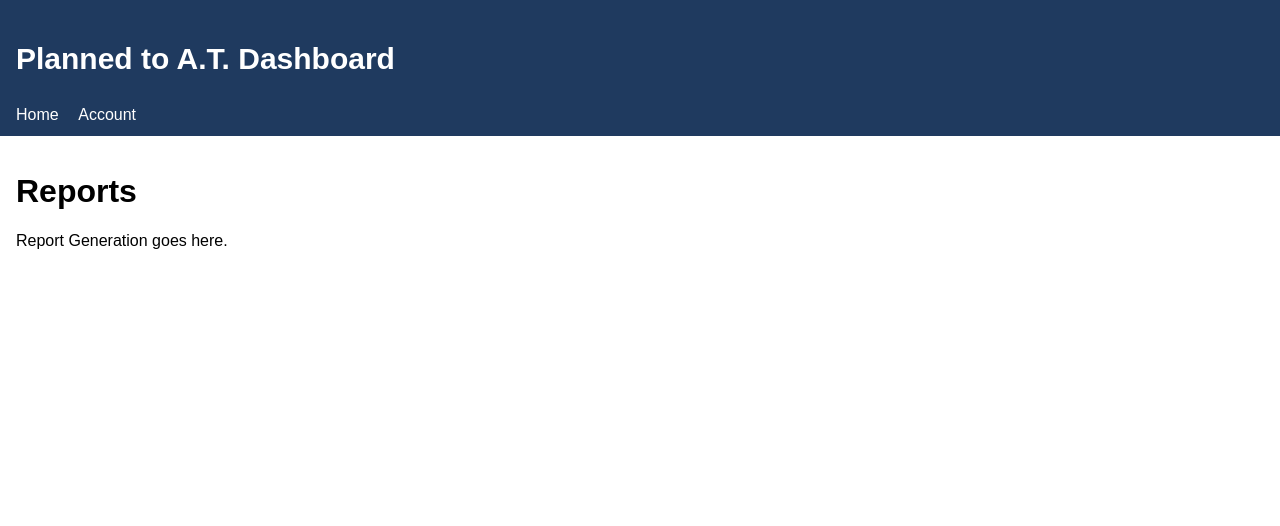
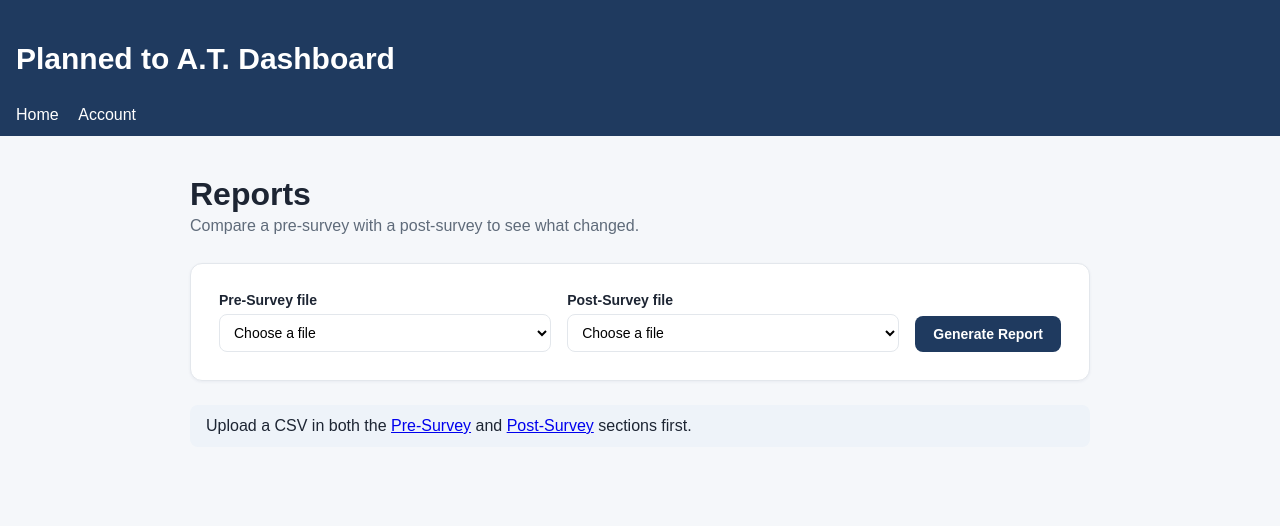
Before and after one commit to bnkramer222/OspreySolutions2026ProjectDeliverable, a Node server app: page /reports in a window 1280 px wide. Shown: the top 526 px of the page. Run offline with Node 20, Linux system fonts and the light colour scheme.

Commit message:
Styled and created report generation page

```diff
--- a/controllers/reportController.js
+++ b/controllers/reportController.js
@@ -1,6 +1,27 @@
 // CONTROLLER - Report Generation (Joshua)
-const reportModel = require('../models/reportModel');
+const reportModel = require("../models/reportModel");
 
+// GET /reports?pre=file.csv&post=file.csv
 exports.index = (req, res) => {
-  res.render('reports/index', { title: 'Reports', reports: reportModel.getAll() });
+  const { pre, post } = req.query;
+  let report = null;
+  let error = null;
+
+  // Only build a report once both files are picked
+  if (pre && post) {
+    try {
+      report = reportModel.build(pre, post);
+    } catch (err) {
+      error = "Could not read those files. Make sure both are valid CSV files.";
+    }
+  }
+
+  res.render("reports/index", {
+    title: "Reports",
+    preFiles: reportModel.listCsvFiles("pre"),
+    postFiles: reportModel.listCsvFiles("post"),
+    selected: { pre, post },
+    report,
+    error,
+  });
 };
--- a/models/reportModel.js
+++ b/models/reportModel.js
@@ -1,7 +1,100 @@
 // MODEL - Report Generation (Joshua)
-// Holds data in memory for now. Swap for a database later.
-const reports = [];
+// Reads the CSV files uploaded in the Pre and Post sections and compares them.
+const fs = require("fs");
+const { parse } = require("csv-parse/sync");
+const fileModel = require("./fileModel");
+
+// Columns that describe the participant, not survey answers
+const INFO_COLUMNS = [
+  "participant_id",
+  "program",
+  "school",
+  "location",
+  "grade_level",
+  "cohort",
+  "survey_date",
+];
+
+// Read a CSV into rows like { participant_id: 'P001', quiz_score_out_of_10: '4', ... }
+function readCsv(type, name) {
+  const text = fs.readFileSync(fileModel.getPath(type, name));
+  return parse(text, {
+    columns: true,
+    skip_empty_lines: true,
+    bom: true,
+    trim: true,
+  });
+}
+
+// Numbers -> average, Yes/No -> % Yes, anything else -> skipped
+function summarize(rows, column) {
+  const values = rows
+    .map((r) => r[column])
+    .filter((v) => v !== undefined && v !== "");
+  if (values.length === 0) return null;
+
+  if (values.every((v) => !isNaN(Number(v)))) {
+    const nums = values.map(Number);
+    const total = nums.reduce((sum, v) => sum + v, 0);
+    return {
+      kind: "average",
+      value: total / nums.length,
+      max: Math.max(...nums),
+    };
+  }
+  if (values.every((v) => /^(yes|no)$/i.test(v))) {
+    const yes = values.filter((v) => /^yes$/i.test(v)).length;
+    return { kind: "percent", value: (yes / values.length) * 100, max: 100 };
+  }
+  return null;
+}
 
 module.exports = {
-  getAll: () => reports,
+  // CSV files in a section (Excel isn't supported yet)
+  listCsvFiles(type) {
+    return fileModel
+      .getAll(type)
+      .filter((f) => f.name.toLowerCase().endsWith(".csv"));
+  },
+
+  // Compare one pre file with one post file
+  build(preName, postName) {
+    const pre = readCsv("pre", preName);
+    const post = readCsv("post", postName);
+
+    // Survey questions = columns in both files that aren't participant info
+    const postColumns = Object.keys(post[0] || {});
+    const questions = Object.keys(pre[0] || {}).filter(
+      (c) => !INFO_COLUMNS.includes(c) && postColumns.includes(c),
+    );
+
+    const rows = questions
+      .map((column) => {
+        const before = summarize(pre, column);
+        const after = summarize(post, column);
+        if (!before || !after || before.kind !== after.kind) return null;
+        return {
+          column,
+          kind: before.kind,
+          pre: before.value,
+          post: after.value,
+          change: after.value - before.value,
+          scale: Math.max(before.max, after.max), // longest bar = highest value seen
+        };
+      })
+      .filter(Boolean);
+
+    // Participants who took both surveys
+    const preIds = new Set(pre.map((r) => r.participant_id));
+    const matched = post.filter((r) => preIds.has(r.participant_id)).length;
+
+    return {
+      preName,
+      postName,
+      preCount: pre.length,
+      postCount: post.length,
+      matched,
+      rows,
+    };
+  },
 };
--- a/package.json
+++ b/package.json
@@ -8,6 +8,7 @@
     "dev": "nodemon app.js"
   },
   "dependencies": {
+    "csv-parse": "^7.0.2",
     "ejs": "^3.1.10",
     "express": "^4.21.2",
     "multer": "^2.4.0"
--- /dev/null
+++ b/public/reports.css
@@ -0,0 +1,230 @@
+/* Styles for the Reports page only (Joshua) */
+.report-page {
+  --ink: #1d2533;
+  --muted: #5f6b7a;
+  --line: #e3e7ec;
+  --card: #ffffff;
+  --brand: #1f3a5f;
+  --pre: #86b6ef;
+  --post: #1c5cab;
+  --up: #1f7a4d;
+  --down: #b3261e;
+
+  max-width: 900px;
+  margin: 0 auto;
+  padding: 16px 0 48px;
+  color: var(--ink);
+}
+body {
+  background: #f5f7fa;
+}
+
+.report-page h1 {
+  margin: 8px 0 4px;
+}
+.subtitle {
+  margin: 0 0 28px;
+  color: var(--muted);
+}
+
+.report-card {
+  background: var(--card);
+  border: 1px solid var(--line);
+  border-radius: 12px;
+  padding: 28px;
+  margin-bottom: 24px;
+  box-shadow: 0 1px 3px rgba(31, 58, 95, 0.06);
+}
+
+/* File picker */
+.report-form {
+  display: flex;
+  flex-wrap: wrap;
+  gap: 16px;
+  align-items: flex-end;
+}
+.report-form label {
+  display: flex;
+  flex-direction: column;
+  gap: 6px;
+  font-size: 14px;
+  font-weight: 600;
+  flex: 1 1 220px;
+}
+.report-form select {
+  padding: 9px 10px;
+  border: 1px solid var(--line);
+  border-radius: 8px;
+  font-size: 14px;
+  background: #fff;
+}
+.report-form button {
+  padding: 10px 18px;
+  border: 0;
+  border-radius: 8px;
+  background: var(--brand);
+  color: #fff;
+  font-size: 14px;
+  font-weight: 600;
+  cursor: pointer;
+}
+.report-form button:hover {
+  background: #2b4d7a;
+}
+
+.notice {
+  padding: 12px 16px;
+  border-radius: 8px;
+  background: #eef3f9;
+  color: var(--ink);
+}
+.notice.error {
+  background: #fdecea;
+  color: var(--down);
+}
+
+/* Summary numbers */
+.stats {
+  display: grid;
+  grid-template-columns: repeat(3, 1fr);
+  gap: 20px;
+  margin-bottom: 24px;
+}
+.stats .report-card {
+  margin: 0;
+  border-top: 4px solid var(--brand);
+}
+.stat {
+  display: flex;
+  flex-direction: column;
+  gap: 4px;
+}
+.stat-value {
+  font-size: 36px;
+  font-weight: 700;
+  color: var(--brand);
+}
+.stat-label {
+  font-size: 13px;
+  color: var(--muted);
+}
+
+/* Results */
+.results-header {
+  margin-bottom: 8px;
+  display: flex;
+  justify-content: space-between;
+  align-items: center;
+  flex-wrap: wrap;
+  gap: 8px;
+}
+.results-header h2 {
+  margin: 0;
+  font-size: 20px;
+}
+.legend {
+  display: flex;
+  gap: 16px;
+  font-size: 13px;
+  color: var(--muted);
+}
+.swatch {
+  display: inline-block;
+  width: 12px;
+  height: 12px;
+  border-radius: 3px;
+  margin-right: 6px;
+  vertical-align: -1px;
+}
+.swatch.pre,
+.bar.pre {
+  background: var(--pre);
+}
+.swatch.post,
+.bar.post {
+  background: var(--post);
+}
+
+.question {
+  padding: 22px 0;
+  border-bottom: 1px solid var(--line);
+}
+.question:last-of-type {
+  border-bottom: 0;
+}
+.question-top {
+  display: flex;
+  justify-content: space-between;
+  align-items: center;
+  margin-bottom: 14px;
+}
+.question-name {
+  font-weight: 600;
+  text-transform: capitalize;
+}
+
+.change {
+  font-size: 13px;
+  font-weight: 600;
+  color: var(--muted);
+  background: #eef1f5;
+  padding: 4px 10px;
+  border-radius: 999px;
+  white-space: nowrap;
+}
+.change.up {
+  color: var(--up);
+  background: #e6f4ec;
+}
+.change.down {
+  color: var(--down);
+  background: #fdecea;
+}
+
+.bar-row {
+  display: grid;
+  grid-template-columns: 40px 1fr 80px;
+  align-items: center;
+  gap: 10px;
+  margin: 8px 0;
+}
+.bar-label {
+  font-size: 12px;
+  color: var(--muted);
+}
+.bar-track {
+  height: 10px;
+  background: #eef1f5;
+  border-radius: 5px;
+  overflow: hidden;
+}
+.bar {
+  height: 100%;
+  border-radius: 0 4px 4px 0;
+}
+.bar-value {
+  font-size: 13px;
+  text-align: right;
+  font-variant-numeric: tabular-nums;
+}
+
+.footnote {
+  margin: 12px 0 0;
+  font-size: 12px;
+  color: var(--muted);
+}
+
+@media (max-width: 600px) {
+  .report-card {
+    padding: 20px;
+  }
+  .stats {
+    gap: 10px;
+  }
+  .stats .report-card {
+    padding: 16px;
+  }
+  .stat-value {
+    font-size: 28px;
+  }
+}
--- a/views/reports/index.ejs
+++ b/views/reports/index.ejs
@@ -1,4 +1,89 @@
+<%# VIEW - Report Generation (Joshua) %>
 <%- include('../partials/header') %>
-<h1>Reports</h1>
-<p>Report Generation goes here.</p>
+<link rel="stylesheet" href="/reports.css">
+
+<div class="report-page">
+  <h1>Reports</h1>
+  <p class="subtitle">Compare a pre-survey with a post-survey to see what changed.</p>
+
+  <form class="report-card report-form" action="/reports" method="GET">
+    <label>Pre-Survey file
+      <select name="pre" required>
+        <option value="">Choose a file</option>
+        <% preFiles.forEach((f) => { %>
+          <option value="<%= f.name %>" <%= selected.pre === f.name ? 'selected' : '' %>><%= f.name %></option>
+        <% }) %>
+      </select>
+    </label>
+
+    <label>Post-Survey file
+      <select name="post" required>
+        <option value="">Choose a file</option>
+        <% postFiles.forEach((f) => { %>
+          <option value="<%= f.name %>" <%= selected.post === f.name ? 'selected' : '' %>><%= f.name %></option>
+        <% }) %>
+      </select>
+    </label>
+
+    <button type="submit">Generate Report</button>
+  </form>
+
+  <% if (preFiles.length === 0 || postFiles.length === 0) { %>
+    <p class="notice">Upload a CSV in both the <a href="/files/pre">Pre-Survey</a> and <a href="/files/post">Post-Survey</a> sections first.</p>
+  <% } %>
+
+  <% if (error) { %>
+    <p class="notice error"><%= error %></p>
+  <% } %>
+
+  <% if (report) { %>
+    <div class="stats">
+      <div class="report-card stat"><span class="stat-value"><%= report.preCount %></span><span class="stat-label">Pre responses</span></div>
+      <div class="report-card stat"><span class="stat-value"><%= report.postCount %></span><span class="stat-label">Post responses</span></div>
+      <div class="report-card stat"><span class="stat-value"><%= report.matched %></span><span class="stat-label">Took both surveys</span></div>
+    </div>
+
+    <section class="report-card">
+      <div class="results-header">
+        <h2>Pre vs. Post</h2>
+        <div class="legend">
+          <span><i class="swatch pre"></i>Pre</span>
+          <span><i class="swatch post"></i>Post</span>
+        </div>
+      </div>
+
+      <% if (report.rows.length === 0) { %>
+        <p>No matching number or Yes/No questions found in these two files.</p>
+      <% } else { %>
+        <%
+          const fmt = (r, v) => (r.kind === 'percent' ? v.toFixed(0) + '% Yes' : v.toFixed(2));
+          const width = (r, v) => (r.scale > 0 ? (v / r.scale) * 100 : 0).toFixed(1);
+          const change = (r) => (r.change >= 0 ? '+' : '') + (r.kind === 'percent' ? r.change.toFixed(0) + ' pts' : r.change.toFixed(2));
+        %>
+        <% report.rows.forEach((r) => { %>
+          <div class="question">
+            <div class="question-top">
+              <span class="question-name"><%= r.column.replace(/_/g, ' ').replace(/(\d+)to(\d+)/, '($1–$2)') %></span>
+              <span class="change <%= r.change > 0 ? 'up' : r.change < 0 ? 'down' : '' %>">
+                <%= r.change > 0 ? '▲' : r.change < 0 ? '▼' : '■' %> <%= change(r) %>
+              </span>
+            </div>
+            <div class="bar-row" title="Pre: <%= fmt(r, r.pre) %>">
+              <span class="bar-label">Pre</span>
+              <div class="bar-track"><div class="bar pre" style="width: <%= width(r, r.pre) %>%"></div></div>
+              <span class="bar-value"><%= fmt(r, r.pre) %></span>
+            </div>
+            <div class="bar-row" title="Post: <%= fmt(r, r.post) %>">
+              <span class="bar-label">Post</span>
+              <div class="bar-track"><div class="bar post" style="width: <%= width(r, r.post) %>%"></div></div>
+              <span class="bar-value"><%= fmt(r, r.post) %></span>
+            </div>
+          </div>
+        <% }) %>
+        <p class="footnote">Numbers are averages; Yes/No questions show the percent who answered Yes.</p>
+      <% } %>
+    </section>
+  <% } %>
+</div>
+
 <%- include('../partials/footer') %>
```
Also changed, not shown: routes/reportRoutes.js (+4 -3 lines), 1 other file.
